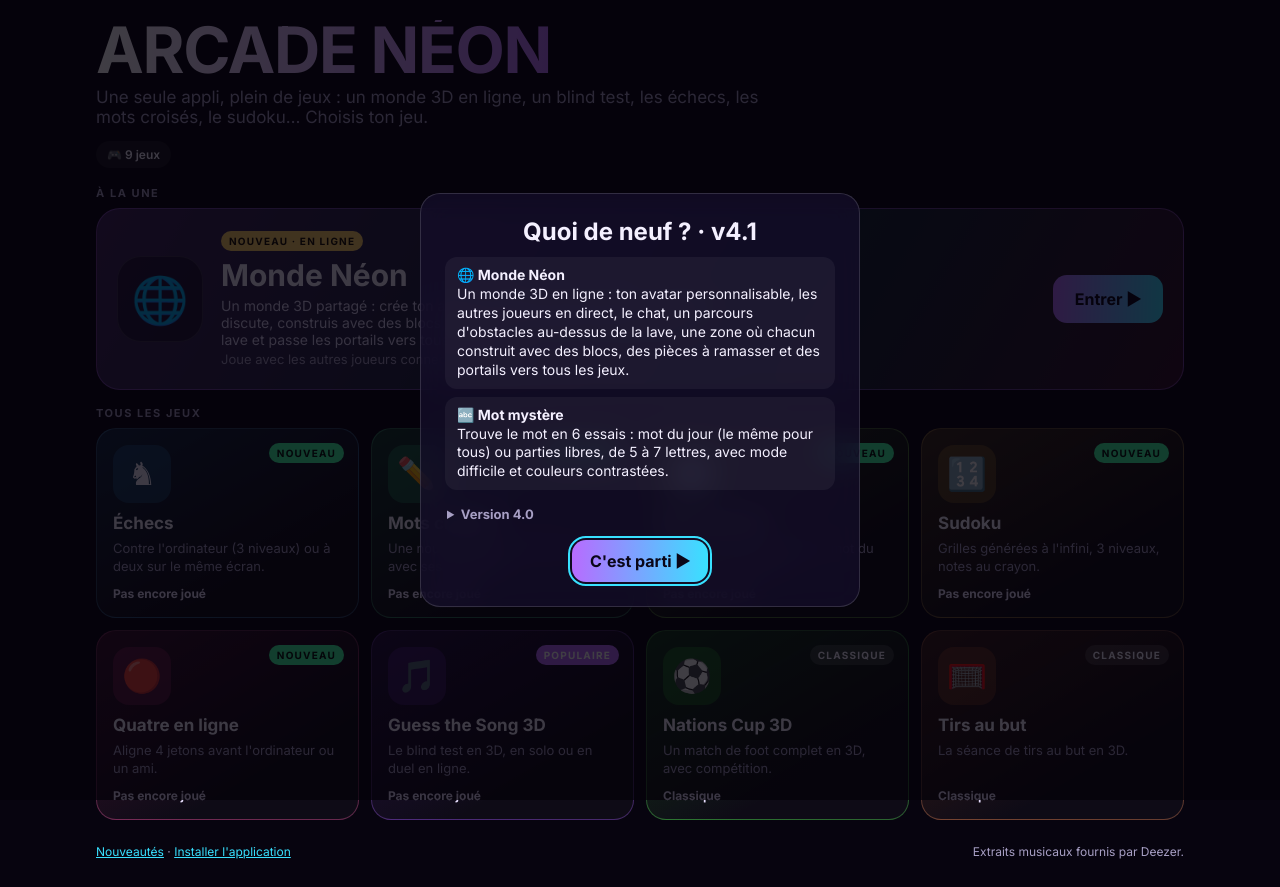
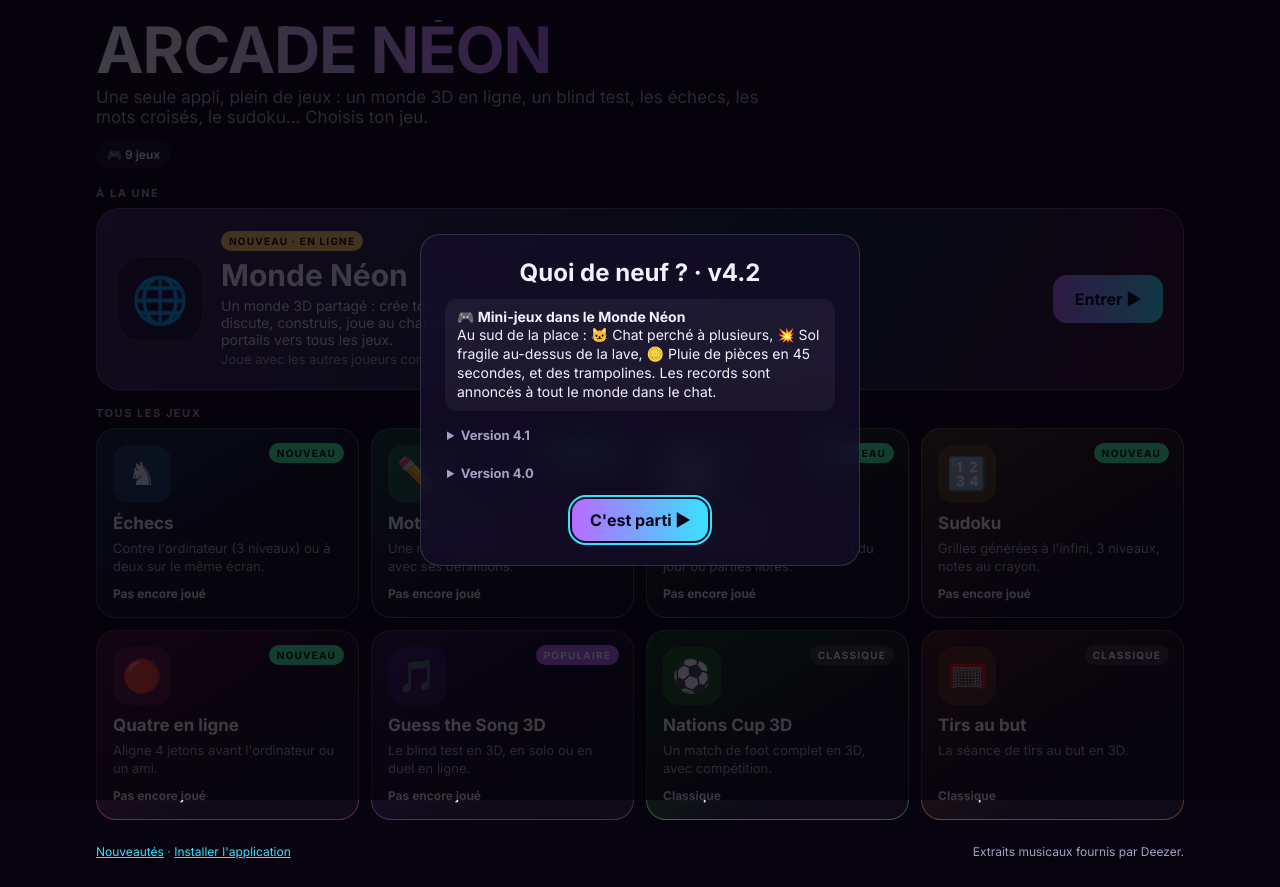
Before and after one commit to aureliennn/guess-the-song, a plain HTML site: page index.html in a window 1280 px wide. Drawn offline with Linux system fonts and the light colour scheme; a web font is replaced by a local one.

Commit message:
v4.2 mini-jeux du Monde Neon: index.html

```diff
--- a/index.html
+++ b/index.html
@@ -65,7 +65,7 @@
   <div class="lbl">À la une</div>
   <a class="feat" href="monde.html" data-g="world">
     <span class="ic" aria-hidden="true">🌐</span>
-    <span><span class="badge">Nouveau · en ligne</span><h2>Monde Néon</h2><p>Un monde 3D partagé : crée ton avatar, croise les autres joueurs en direct, discute, construis avec des blocs, affronte le parcours au-dessus de la lave et passe les portails vers tous les jeux.</p><span class="note" id="featStat"></span></span>
+    <span><span class="badge">Nouveau · en ligne</span><h2>Monde Néon</h2><p>Un monde 3D partagé : crée ton avatar, croise les autres joueurs en direct, discute, construis, joue au chat perché, survis au sol fragile, et passe les portails vers tous les jeux.</p><span class="note" id="featStat"></span></span>
     <span class="btn play">Entrer ▶</span>
   </a>
 
@@ -80,7 +80,7 @@
 
 <script src="arcade.js"></script>
 <script>
-const NOTES_V = '4.1';
+const NOTES_V = '4.2';
 const fmt = n => Number(n || 0).toLocaleString('fr-FR');
 const GAMES = [
   {id: 'chess', href: 'echecs.html', e: '♞', n: 'Échecs', d: 'Contre l\'ordinateur (3 niveaux) ou à deux sur le même écran.', b: 'new', h: 205,
@@ -113,10 +113,12 @@ document.addEventListener('click', e => { const a = e.target.closest('a[data-g]'
 addEventListener('pageshow', render); render();
 
 function showNotes(){
-  modal('Quoi de neuf ? · v4.1', '<div id="notes"><ul>' +
+  modal('Quoi de neuf ? · v4.2', '<div id="notes"><ul>' +
+    '<li><b>🎮 Mini-jeux dans le Monde Néon</b>Au sud de la place : 🐱 Chat perché à plusieurs, 💥 Sol fragile au-dessus de la lave, 🪙 Pluie de pièces en 45 secondes, et des trampolines. Les records sont annoncés à tout le monde dans le chat.</li>' +
+    '</ul><details><summary>Version 4.1</summary><ul>' +
     '<li><b>🌐 Monde Néon</b>Un monde 3D en ligne : ton avatar personnalisable, les autres joueurs en direct, le chat, un parcours d\'obstacles au-dessus de la lave, une zone où chacun construit avec des blocs, des pièces à ramasser et des portails vers tous les jeux.</li>' +
     '<li><b>🔤 Mot mystère</b>Trouve le mot en 6 essais : mot du jour (le même pour tous) ou parties libres, de 5 à 7 lettres, avec mode difficile et couleurs contrastées.</li>' +
-    '</ul><details><summary>Version 4.0</summary><ul>' +
+    '</ul></details><details><summary>Version 4.0</summary><ul>' +
     '<li><b>🕹️ Arcade Néon</b>Le site devient une salle d\'arcade : plusieurs jeux dans une seule appli, avec cet écran d\'accueil.</li>' +
     '<li><b>♞ Échecs</b>Contre l\'ordinateur (Facile, Moyen, Difficile) ou à deux, avec annulation, indice et reprise de la partie.</li>' +
     '<li><b>✏️ Mots croisés</b>Une grille différente à chaque fois, avec définitions, vérification et lettres à révéler.</li>' +
```
